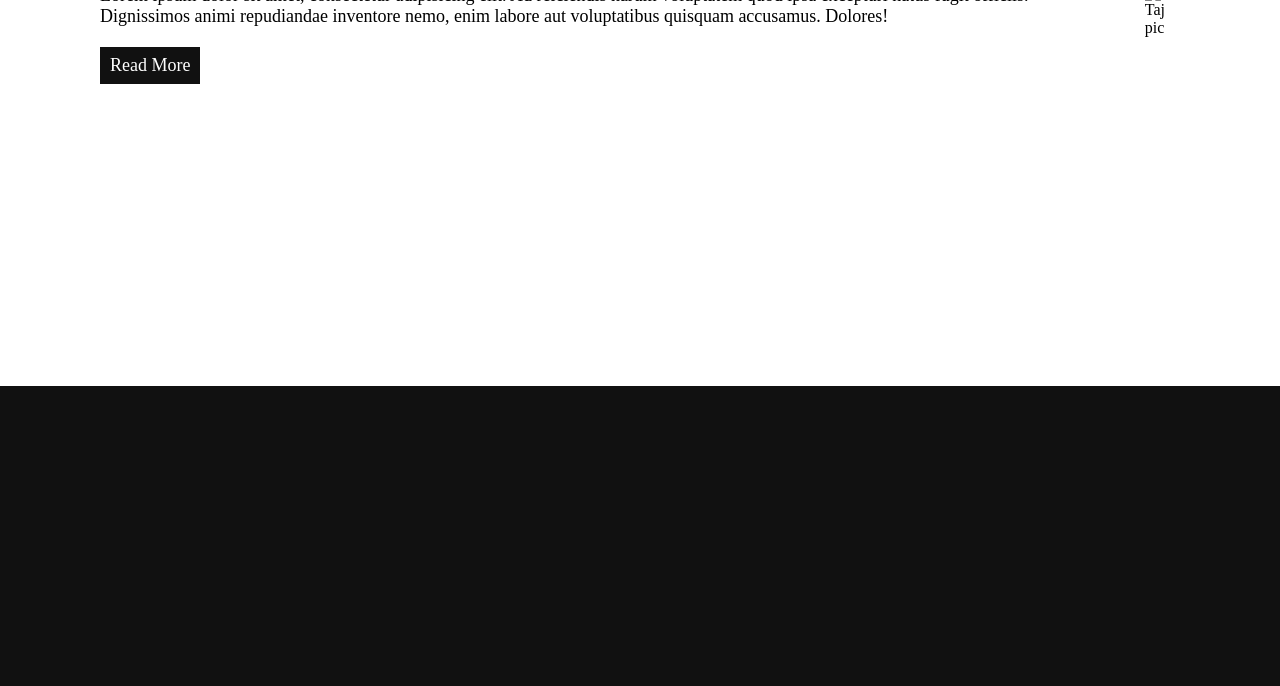
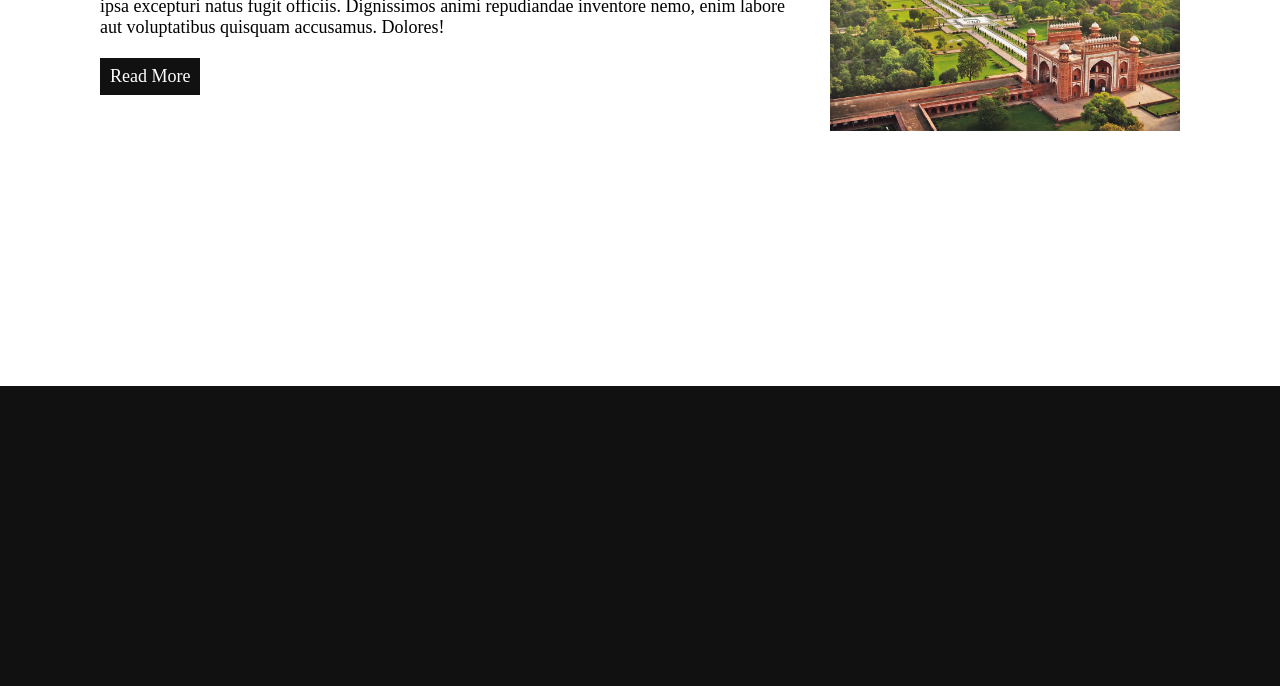
Before and after one commit to rajanukul/ResponsiveDemo, a plain HTML site: page index.html in a window 1280 px wide. Shown: the part 414-1100 px from the top of the page. Drawn offline with Linux system fonts and the light colour scheme; the site is published under a folder, as on GitHub Pages, so addresses that start at the root find nothing.

Commit message:
Update index.html

```diff
--- a/index.html
+++ b/index.html
@@ -26,7 +26,7 @@
             <p>Lorem ipsum dolor sit amet, consectetur adipisicing elit. Ad reiciendis harum voluptatem quod ipsa excepturi natus fugit officiis. Dignissimos animi repudiandae inventore nemo, enim labore aut voluptatibus quisquam accusamus. Dolores!</p>
             <a href="#">Read More</a>
         </div>
-        <img src="/taj.jpg" alt="Taj pic">
+        <img src="taj.jpg" alt="Taj pic">
     </section>
     <section id="about">
         <div>
```
